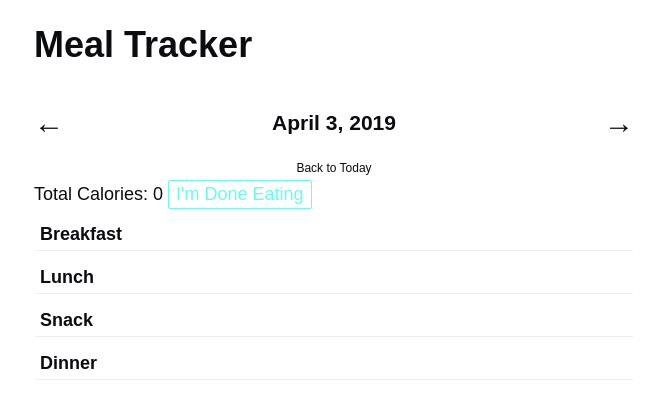
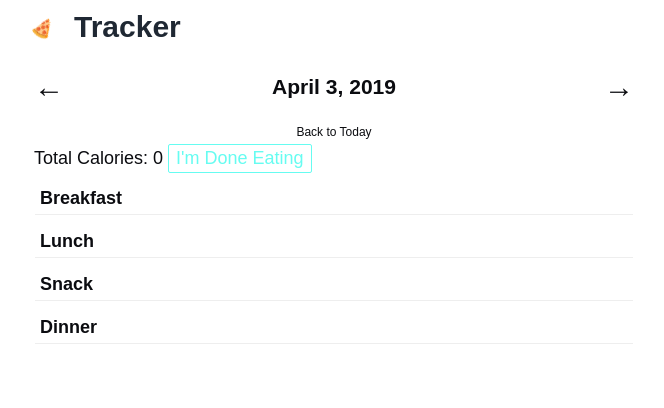
Before and after one commit to Astrochimp/foodlog, a React (Create React App) app: page / in a window 1280 px wide. Shown: the top 408 px of the page, without its empty margins (306-970 px from the left). Built offline with nearby package versions, Linux system fonts and the light colour scheme.

Commit message:
add error message logic add spinning pizza

```diff
--- a/src/_assets/css/App.css
+++ b/src/_assets/css/App.css
@@ -21,13 +21,28 @@ body {
   margin: 0px auto;
 }
 
-.App-Title {
-  color: var(--lightgreen);
-  margin: 1px 0;
+header {
+  display: flex;
+  flex-direction: row;
+  align-items: center;
 }
 
-.App-header {
-  text-align: center;
+header h1 {
+  font-size: 30px;
+  margin: 10px 15px;
+  color: var(--darkgray);
+}
+
+.pizza {
+  width: 25px;
+  height: 30px;
+  display: block;
+  animation: 3s 3 linear spinner;
+}
+
+.pizza:hover {
+  cursor: move;
+  animation: 1s infinite linear spinner;
 }
 
 .search--form {
@@ -178,15 +193,11 @@ button:hover {
 
 @keyframes spinner {
   0% {
-    transform: rotate(0deg) scale(1);
-  }
-
-  50% {
-    transform: rotate(45deg) scale(0.8);
+    transform: rotate(0deg);
   }
 
   100% {
-    transform: rotate(360deg) scale(1);
+    transform: rotate(360deg);
   }
 }
 
@@ -293,3 +304,13 @@ button:hover {
   color: var(--lightgreen);
   transition: all 300ms ease-in-out;
 }
+
+.message {
+  width: 100%;
+  padding: 20px;
+  color: var(--white);
+  background: var(--darkgreen);
+  border-radius: 3px;
+  text-align: center;
+  transition: all 300ms ease-in-out;
+}
--- a/src/components/App.js
+++ b/src/components/App.js
@@ -8,7 +8,12 @@ class App extends Component {
     return (
       <div className="App">
         <header>
-          <h1>Meal Tracker</h1>
+          <div className='pizza'>
+            <span aria-label='Food or Pizza' role='img'>🍕</span>
+          </div>
+          <h1>
+            Tracker
+          </h1>
         </header>
         <Day />
         <Modal />
--- a/src/components/Day.js
+++ b/src/components/Day.js
@@ -17,7 +17,8 @@ class Day extends Component {
     breakfast: [],
     lunch: [],
     dinner: [],
-    snack: []
+    snack: [],
+    message: ''
   }
 
   setToday = () => {
@@ -35,6 +36,22 @@ class Day extends Component {
   checkMeal = (meal) => {
     switch (meal) {
       case 'Breakfast':
+        if ((this.state.lunch.length > 0) ||
+          (this.state.snack.length > 0) ||
+          (this.state.dinner.length > 0)) {
+            return false
+        }
+        return true
+      case 'Lunch':
+        if ((this.state.snack.length > 0) ||
+          (this.state.dinner.length > 0)) {
+            return false
+        }
+        return true
+      case 'Snack':
+        if (this.state.dinner.length > 0) {
+            return false
+        }
         return true
       default:
         return true
@@ -46,18 +63,32 @@ class Day extends Component {
       if (this.checkMeal(meal)) {
         this.props.addMeal(meal)
       } else {
-        console.log('sorry cannot go back')
+        this.setState({
+          message: '⚠️ Sorry, cannot go back to add more.'
+        })
+        this.clearMessage()
       }
     } else {
-      console.log('sorry! complete')
+      this.setState({
+        message: '⚠️ Sorry, day is complete!'
+      })
+      this.clearMessage()
     }
+  }
+
+  clearMessage = () => {
+    setTimeout(() => {
+      this.setState({
+        message: ''
+      })
+    }, 3000)
   }
 
   doneEating = () => {
     this.props.finishDay(this.props.currentDay)
   }
 
-  componentWillReceiveProps(nextProps) {
+  static getDerivedStateFromProps(nextProps, prevProps) {
     const { currentDay } = nextProps
     const dateFormat = 'MMMM D, YYYY'
     const formattedDate = dateFns.format(currentDay, dateFormat)
@@ -88,7 +119,7 @@ class Day extends Component {
     let dinner = mealDay.filter(food => food.meal === 'Dinner')
     let snack = mealDay.filter(food => food.meal === 'Snack')
 
-    this.setState({
+    return({
       currentDay,
       formattedDate,
       filterFoods,
@@ -179,6 +210,11 @@ class Day extends Component {
             <button onClick={this.doneEating}>I'm Done Eating</button>
           }
         </div>
+
+        {this.state.message &&
+          <div className='message'>{this.state.message}</div>
+        }
+
         <div className='meals'>
           <MealSection
             clickMeal={this.clickMeal}
```
